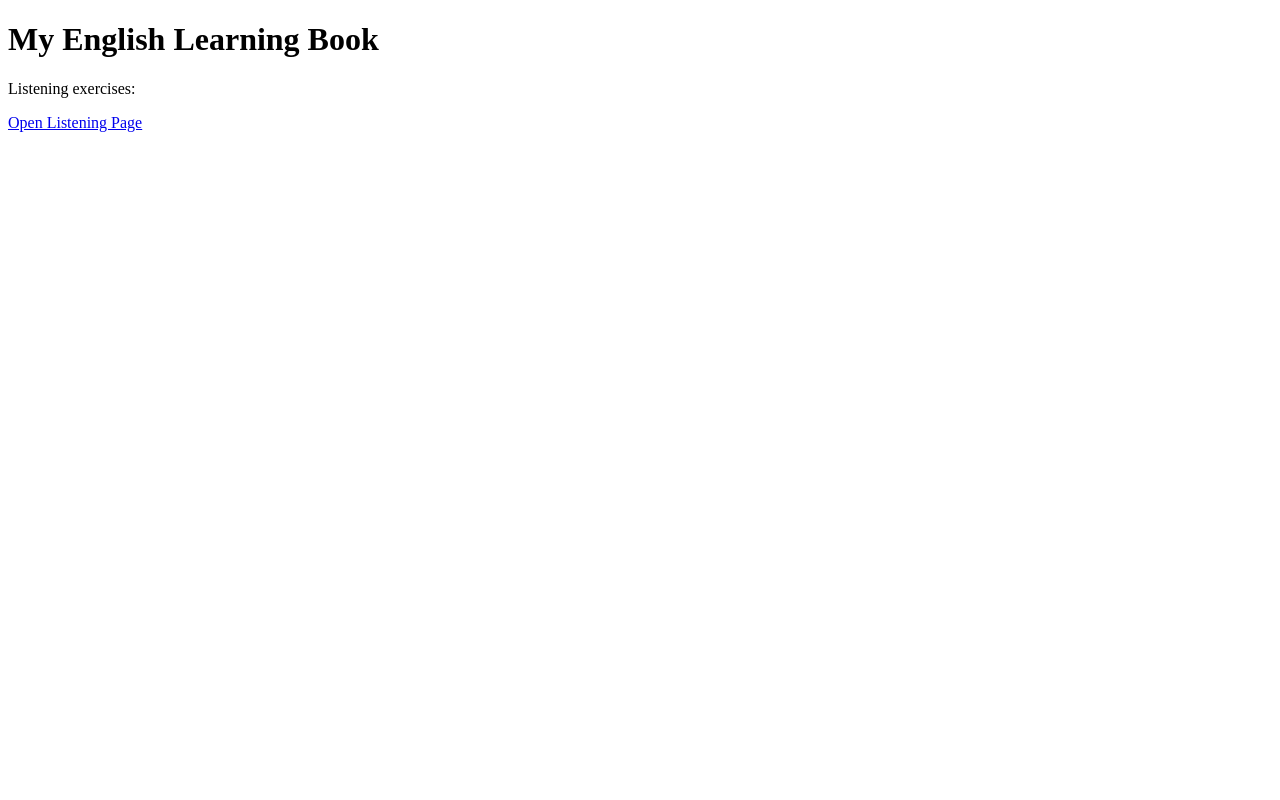
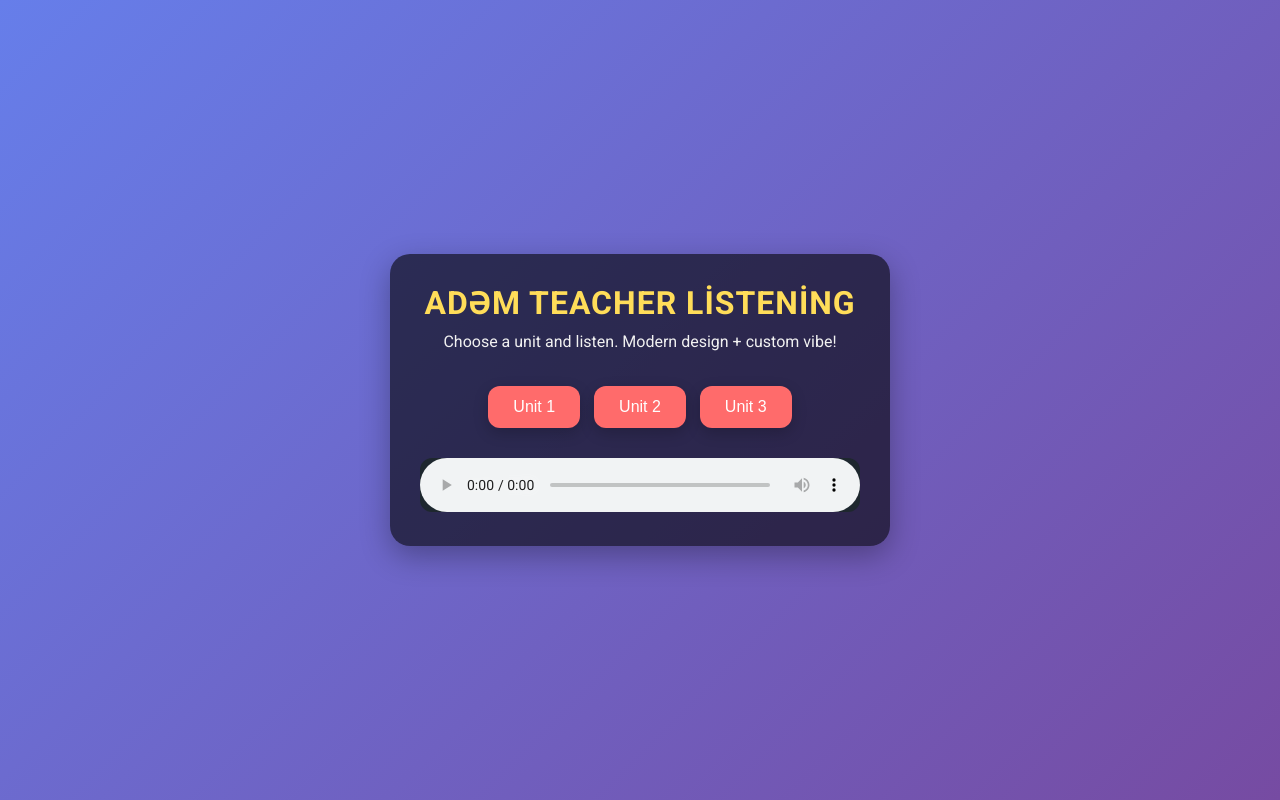
Before and after one commit to aanarabbasov/anar, a plain HTML site: page index.html in a window 1280 px wide. Drawn offline with Linux system fonts and the light colour scheme.

Commit message:
Add files via upload

```diff
--- a/index.html
+++ b/index.html
@@ -1,18 +1,117 @@
 <!DOCTYPE html>
-<html>
+<html lang="az">
 
 <head>
   <meta charset="UTF-8">
-  <title>My English Book</title>
+  <meta name="viewport" content="width=device-width, initial-scale=1.0">
+  <title>Adəm Teacher Listening</title>
+
+  <!-- Google Fonts -->
+  <link href="https://fonts.googleapis.com/css2?family=Roboto:wght@400;700&display=swap" rel="stylesheet">
+
+  <style>
+    /* Reset və body */
+    * {
+      margin: 0;
+      padding: 0;
+      box-sizing: border-box;
+    }
+
+    body {
+      font-family: 'Roboto', sans-serif;
+      background: linear-gradient(135deg, #667eea, #764ba2);
+      color: #fff;
+      display: flex;
+      justify-content: center;
+      align-items: center;
+      min-height: 100vh;
+      flex-direction: column;
+      padding: 20px;
+    }
+
+    /* Container */
+    .container {
+      background: rgba(0, 0, 0, 0.6);
+      padding: 30px;
+      border-radius: 20px;
+      max-width: 500px;
+      width: 100%;
+      text-align: center;
+      box-shadow: 0 10px 30px rgba(0, 0, 0, 0.3);
+    }
+
+    /* Header */
+    h1 {
+      font-size: 2rem;
+      margin-bottom: 10px;
+      text-transform: uppercase;
+      letter-spacing: 1px;
+      color: #ffdd59;
+    }
+
+    p {
+      margin-bottom: 30px;
+      font-size: 1rem;
+      color: #f1f1f1;
+    }
+
+    /* Buttons */
+    .btn {
+      display: inline-block;
+      background: #ff6b6b;
+      color: #fff;
+      border: none;
+      border-radius: 12px;
+      padding: 12px 25px;
+      margin: 5px;
+      font-size: 1rem;
+      cursor: pointer;
+      transition: all 0.3s ease;
+      box-shadow: 0 5px 15px rgba(0, 0, 0, 0.2);
+    }
+
+    .btn:hover {
+      transform: translateY(-3px);
+      background: #ff4757;
+    }
+
+    /* Custom audio player */
+    audio {
+      width: 100%;
+      outline: none;
+      margin-top: 25px;
+      border-radius: 12px;
+      background: #1e272e;
+    }
+  </style>
 </head>
 
 <body>
 
-  <h1>My English Learning Book</h1>
+  <div class="container">
+    <h1>Adəm Teacher Listening</h1>
+    <p>Choose a unit and listen. Modern design + custom vibe!</p>
 
-  <p>Listening exercises:</p>
+    <button class="btn" onclick="playAudio('unit1.mp3')">Unit 1</button>
+    <button class="btn" onclick="playAudio('unit2.mp3')">Unit 2</button>
+    <button class="btn" onclick="playAudio('unit3.mp3')">Unit 3</button>
 
-  <a href="listening/">Open Listening Page</a>
+    <audio id="player" controls autoplay></audio>
+  </div>
+
+  <script>
+    const player = document.getElementById('player');
+
+// Default audio
+player.src = 'unit1.mp3';
+player.autoplay = true;
+
+// Function to change audio
+function playAudio(file){
+  player.src = file;
+  player.play();
+}
+  </script>
 
 </body>
 
```
